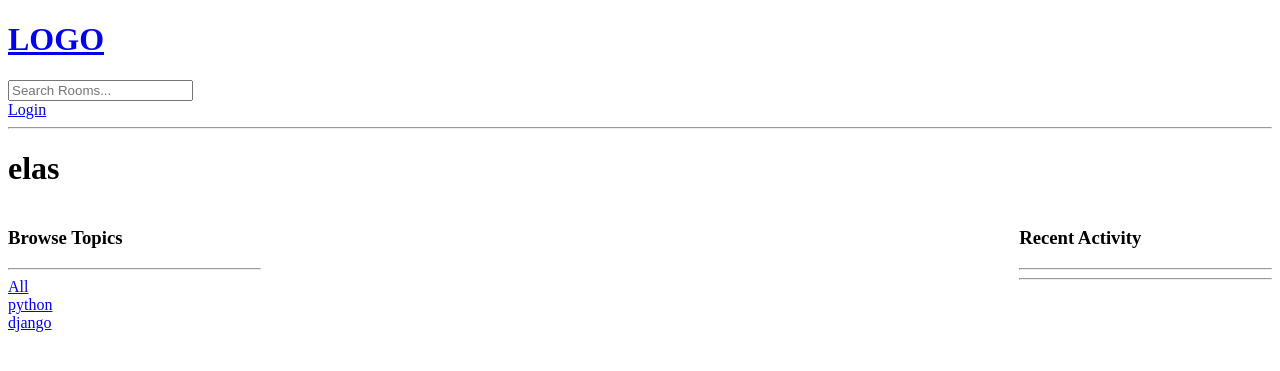
After one commit to NayabMalik1/django-project1-studybudd, a Django app: page /profile/3/ in a window 1280 px wide. The commit adds this page. Shown: the top 371 px of the page. Run offline with Django 5.2, Linux system fonts and the light colour scheme; data comes from the database, SQL or seed files in the repository.

Commit message:
Improve layout formatting and UI structure

```diff
--- a/base/templates/base/activity_component.html
+++ b/base/templates/base/activity_component.html
@@ -0,0 +1,12 @@
+
+<h3>Recent Activity</h3>
+        <hr>
+        {% for message in room_messages %}
+            <div>
+                <small><a href="{% url 'user-profile' message.user.id %}">@{{ message.user }} </a>{{ message.created |timesince }} ago</small>
+                <small>Replied to "{{message.room}}</small>
+                <p>{{ message.body }}</p>
+            </div>
+            <hr>
+        {% endfor %}
+        <hr>
--- /dev/null
+++ b/base/templates/base/feed_component.html
@@ -0,0 +1,15 @@
+    <div>
+        {% for room in rooms %}
+            <div>
+                {% if request.user == room.host %}
+                    <a href="{% url 'update-room' room.id %}">Edit</a>
+                    <a href="{% url 'delete-room' room.id %}">Delete</a>
+                {% endif %}
+
+                <a href="{% url 'user-profile' room.host.id %}">@{{ room.host.username }}</a>
+                <h5>{{ room.id }} -- <a href="{% url 'room' room.id %}">{{ room.name }}</a></h5>
+                <small>{{ room.topic.name }}</small>
+                <hr>
+            </div>
+        {% endfor %}
+    </div>
--- /dev/null
+++ b/base/templates/base/profile.html
@@ -0,0 +1,28 @@
+{% extends 'main.html' %}
+
+{% block content %}
+
+<style>
+    .profile-container {
+        display: grid;
+        grid-template-columns: 1fr 3fr 1fr;
+    }
+</style>
+
+<h1>{{ user.username }}</h1>
+
+<div class="profile-container">
+    <div>
+        {% include 'base/topics_component.html' %}
+    </div>
+
+    <div>
+        {% include 'base/feed_component.html' %}
+    </div>
+
+    <div>
+        {% include 'base/activity_component.html' %}
+    </div>
+</div>
+
+{% endblock content %}
--- /dev/null
+++ b/base/templates/base/topics_component.html
@@ -0,0 +1,6 @@
+<h3>Browse Topics</h3>
+        <hr>
+        <div><a href="{% url 'home' %}">All</a></div>
+        {% for topic in topics %}
+            <div><a href="{% url 'home' %}?q={{ topic.name }}">{{ topic.name }}</a></div>
+        {% endfor %}
--- a/base/urls.py
+++ b/base/urls.py
@@ -7,6 +7,7 @@ urlpatterns = [
     path('register/', views.registerPage, name="register"),
     path('', views.home, name="home"),
     path('room/<str:pk>/', views.room, name="room"),
+    path('profile/<str:pk>/', views.userProfile, name="user-profile"),
     path('create-room/', views.createRoom, name="create-room"),
     path('update-room/<str:pk>/', views.updateRoom, name="update-room"),
     path('delete-room/<str:pk>/', views.deleteRoom, name="delete-room"),
--- a/base/views.py
+++ b/base/views.py
@@ -100,6 +100,16 @@ def room(request,pk):
 
 
 
+def userProfile(request,pk):
+    user=User.objects.get(id=pk)
+    rooms=user.room_set.all()
+    room_messages=user.message_set.all()
+    topics=Topic.objects.all()
+
+    context={'user': user, 'rooms': rooms, 'topics': topics, 'room_messages': room_messages}
+    return render(request, 'base/profile.html', context)
+
+
 @login_required(login_url='login')
 def createRoom(request):
     form=RoomForm()
```
Also changed, not shown: base/templates/base/home.html (+4 -28 lines), README.md.
